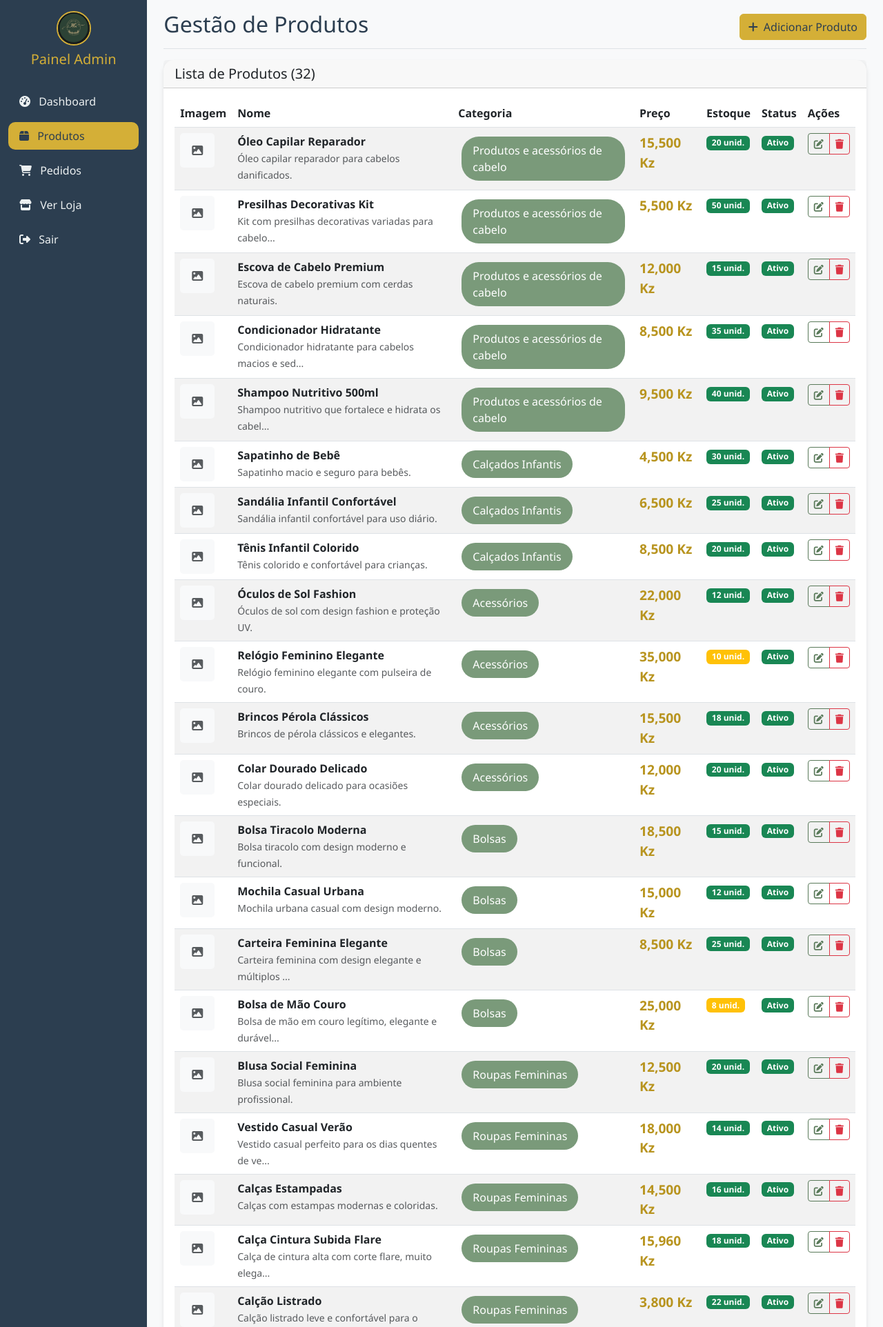
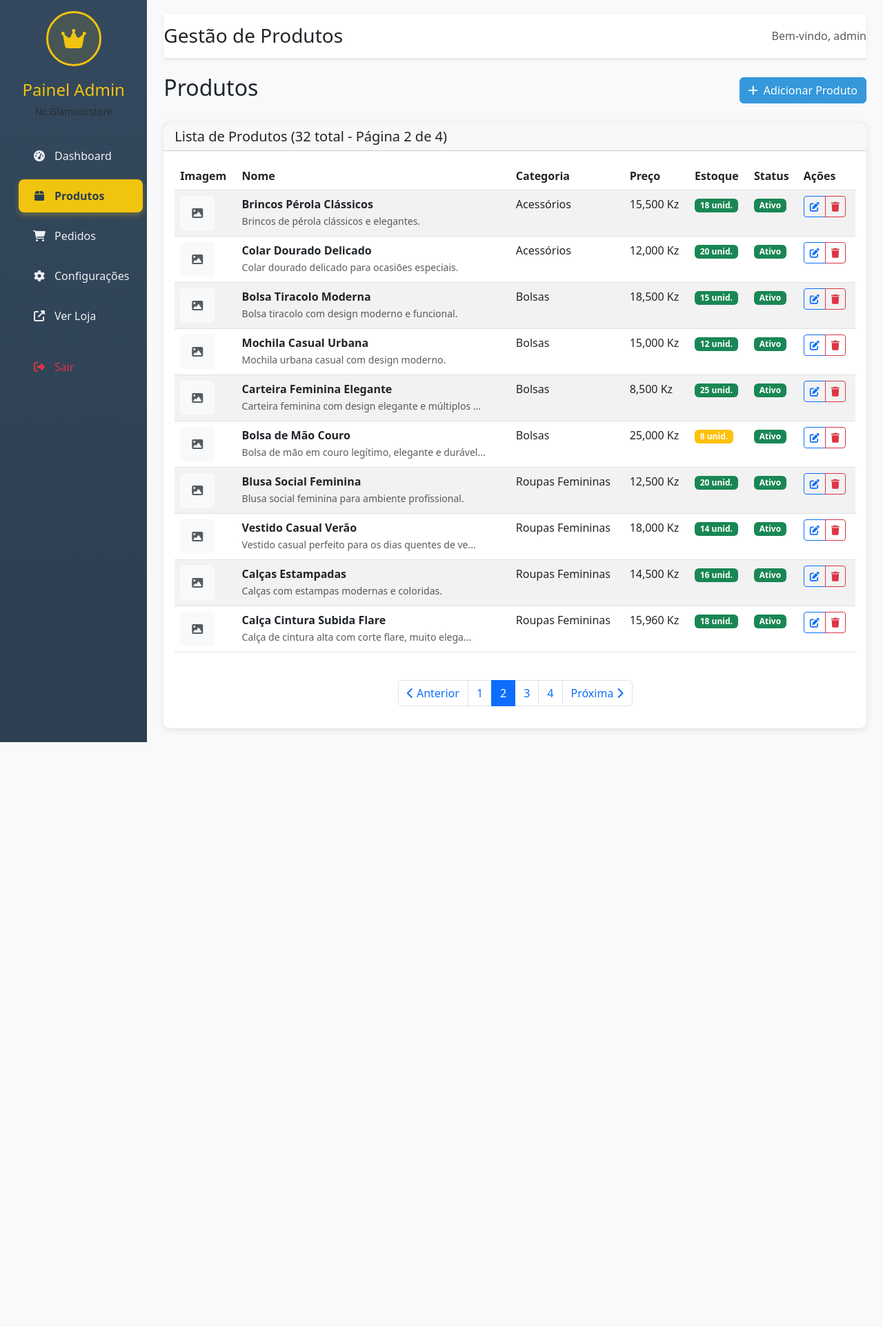
Before and after one commit to nicolemos56/GlamourStore, a Flask app: page /admin/products?page=2 in a window 1280 px wide. Shown: the top 1924 px of the page at 69% size. After the commit the page ends 1076 px from the top, so only its background shows below. Run offline with Flask 3, Linux system fonts and the light colour scheme; a user stored in the database is signed in.

Commit message:
Improve sidebar styling and add product pagination to admin page
Update admin sidebar styling with a gold theme and implement pagination for the product list, showing 10 items per page. Modify the `get_products` function in `database.py` to support pagination and update `routes.py` to utilize this new functionality.

Replit-Commit-Author: Agent
Replit-Commit-Session-Id: 5b6ec560-5262-45cf-97e5-7c52c5c4814a
Replit-Commit-Checkpoint-Type: full_checkpoint
Replit-Commit-Screenshot-Url: https://storage.googleapis.com/screenshot-production-us-central1/d0318305-d6fe-495c-8603-fd71a15b74ca/5b6ec560-5262-45cf-97e5-7c52c5c4814a/styl7cD

```diff
--- a/routes.py
+++ b/routes.py
@@ -266,7 +266,8 @@ def index():
     per_page = 8  # 8 products per page
 
     # Get products from database
-    db_products = get_products()
+    all_products_data = get_products(page=1, per_page=1000)  # Get all products for homepage
+    db_products = all_products_data['products']
 
     # Convert database products to match PRODUCTS format for compatibility
     filtered_products = []
@@ -616,9 +617,13 @@ def admin_dashboard():
 @app.route('/admin/products')
 @login_required
 def admin_products():
-    products = get_products()
+    page = request.args.get('page', 1, type=int)
+    products_data = get_products(page=page, per_page=10)
     categories = get_categories()
-    return render_template('admin/products.html', products=products, categories=categories)
+    return render_template('admin/products.html',
+                         products=products_data['products'],
+                         pagination=products_data['pagination'],
+                         categories=categories)
 
 @app.route('/admin/products/add', methods=['GET', 'POST'])
 @login_required
--- a/templates/admin/base.html
+++ b/templates/admin/base.html
@@ -13,30 +13,60 @@
             --admin-success: #27ae60;
             --admin-warning: #f39c12;
             --admin-danger: #e74c3c;
+            --admin-gold: #f1c40f;
         }
 
         .sidebar {
             min-height: 100vh;
-            background: var(--admin-primary);
+            background: linear-gradient(180deg, #34495e 0%, #2c3e50 100%);
             color: white;
         }
 
         .sidebar .nav-link {
             color: #ecf0f1;
-            padding: 15px 20px;
-            border-radius: 0;
-            transition: all 0.3s;
+            padding: 12px 20px;
+            border-radius: 8px;
+            margin: 5px 15px;
+            transition: all 0.3s ease;
+            display: flex;
+            align-items: center;
+            font-weight: 500;
         }
 
-        .sidebar .nav-link:hover,
+        .sidebar .nav-link:hover {
+            background: rgba(241, 196, 15, 0.1);
+            color: var(--admin-gold);
+            transform: translateX(5px);
+        }
+
         .sidebar .nav-link.active {
-            background: var(--admin-secondary);
-            color: white;
+            background: var(--admin-gold);
+            color: #2c3e50;
+            font-weight: bold;
+            box-shadow: 0 4px 8px rgba(241, 196, 15, 0.3);
         }
 
         .sidebar .nav-link i {
-            margin-right: 10px;
+            margin-right: 12px;
             width: 20px;
+            text-align: center;
+        }
+
+        .admin-logo {
+            width: 80px;
+            height: 80px;
+            border: 3px solid var(--admin-gold);
+            border-radius: 50%;
+            margin: 0 auto 20px auto;
+            display: flex;
+            align-items: center;
+            justify-content: center;
+            background: rgba(241, 196, 15, 0.1);
+        }
+
+        .admin-logo i {
+            font-size: 2rem;
+            color: var(--admin-gold);
         }
 
         .admin-header {
@@ -99,9 +129,11 @@
             <nav class="col-md-3 col-lg-2 d-md-block sidebar collapse">
                 <div class="position-sticky pt-3">
                     <div class="text-center mb-4">
-                        <h4 class="text-white">
-                            <i class="fas fa-crown me-2"></i>
-                            Admin Panel
+                        <div class="admin-logo">
+                            <i class="fas fa-crown"></i>
+                        </div>
+                        <h4 class="text-white mb-1" style="color: var(--admin-gold) !important;">
+                            Painel Admin
                         </h4>
                         <small class="text-muted">Nc Glamourstore</small>
                     </div>
--- a/templates/admin/products.html
+++ b/templates/admin/products.html
@@ -1,92 +1,22 @@
-<!DOCTYPE html>
-<html lang="pt">
-<head>
-    <meta charset="UTF-8">
-    <meta name="viewport" content="width=device-width, initial-scale=1.0">
-    <title>Gestão de Produtos - Painel Admin</title>
+{% extends "admin/base.html" %}
 
-    <!-- Bootstrap CSS -->
-    <link href="https://cdn.jsdelivr.net/npm/bootstrap@5.3.0/dist/css/bootstrap.min.css" rel="stylesheet">
+{% block title %}Gestão de Produtos - Admin - Nc Glamourstore{% endblock %}
+{% block page_title %}Gestão de Produtos{% endblock %}
 
-    <!-- Font Awesome -->
-    <link href="https://cdnjs.cloudflare.com/ajax/libs/font-awesome/6.4.0/css/all.min.css" rel="stylesheet">
-
-    <!-- E-commerce Theme CSS -->
-    <link href="{{ url_for('static', filename='css/ecommerce-theme.css') }}" rel="stylesheet">
-</head>
-<body>
-    <div class="container-fluid">
-        <div class="row">
-            <!-- Sidebar -->
-            <nav id="sidebar" class="col-md-3 col-lg-2 d-md-block admin-sidebar sidebar collapse">
-                <div class="position-sticky pt-3">
-                    <div class="text-center mb-4">
-                        <img src="{{ url_for('static', filename='images/logo.png') }}" alt="NC Glamour Store" class="logo-image mb-2">
-                        <h5 style="color: var(--accent-gold);">Painel Admin</h5>
-                    </div>
-
-                    <ul class="nav flex-column">
-                        <li class="nav-item">
-                            <a class="nav-link" href="{{ url_for('admin_dashboard') }}">
-                                <i class="fas fa-tachometer-alt me-2"></i>
-                                Dashboard
-                            </a>
-                        </li>
-                        <li class="nav-item">
-                            <a class="nav-link active" href="{{ url_for('admin_products') }}">
-                                <i class="fas fa-box me-2"></i>
-                                Produtos
-                            </a>
-                        </li>
-                        <li class="nav-item">
-                            <a class="nav-link" href="{{ url_for('admin_orders') }}">
-                                <i class="fas fa-shopping-cart me-2"></i>
-                                Pedidos
-                            </a>
-                        </li>
-                        <li class="nav-item">
-                            <a class="nav-link" href="{{ url_for('index') }}">
-                                <i class="fas fa-store me-2"></i>
-                                Ver Loja
-                            </a>
-                        </li>
-                        <li class="nav-item">
-                            <a class="nav-link" href="{{ url_for('admin_logout') }}">
-                                <i class="fas fa-sign-out-alt me-2"></i>
-                                Sair
-                            </a>
-                        </li>
-                    </ul>
-                </div>
-            </nav>
-
-            <!-- Main content -->
-            <main class="col-md-9 ms-sm-auto col-lg-10 px-md-4">
-                <div class="d-flex justify-content-between flex-wrap flex-md-nowrap align-items-center pt-3 pb-2 mb-3 border-bottom">
-                    <h1 class="h2">Gestão de Produtos</h1>
-                    <div class="btn-toolbar mb-2 mb-md-0">
-                        <a href="{{ url_for('admin_add_product') }}" class="btn btn-success">
+{% block content %}
+<div class="d-flex justify-content-between align-items-center mb-4">
+    <h2>Produtos</h2>
+    <div>
+        <a href="{{ url_for('admin_add_product') }}" class="btn btn-admin">
             <i class="fas fa-plus me-2"></i>Adicionar Produto
         </a>
     </div>
 </div>
 
-                <!-- Flash Messages -->
-                {% with messages = get_flashed_messages(with_categories=true) %}
-                    {% if messages %}
-                        {% for category, message in messages %}
-                            <div class="alert alert-{{ 'success' if category == 'success' else 'danger' }} alert-dismissible fade show">
-                                {{ message }}
-                                <button type="button" class="btn-close" data-bs-dismiss="alert"></button>
-                            </div>
-                        {% endfor %}
-                    {% endif %}
-                {% endwith %}
-
                 <!-- Products Table -->
                 <div class="card">
                     <div class="card-header">
-                        <h5 class="mb-0">Lista de Produtos ({{ products|length }})</h5>
+                        <h5 class="mb-0">Lista de Produtos ({{ pagination.total }} total - Página {{ pagination.page }} de {{ pagination.pages }})</h5>
                     </div>
                     <div class="card-body">
                         {% if products %}
@@ -156,6 +86,59 @@
                                     </tbody>
                                 </table>
                             </div>
+
+                            <!-- Pagination -->
+                            {% if pagination.pages > 1 %}
+                            <nav aria-label="Navegação de páginas" class="mt-4">
+                                <ul class="pagination justify-content-center">
+                                    {% if pagination.has_prev %}
+                                        <li class="page-item">
+                                            <a class="page-link" href="{{ url_for('admin_products', page=pagination.prev_num) }}">
+                                                <i class="fas fa-chevron-left"></i> Anterior
+                                            </a>
+                                        </li>
+                                    {% else %}
+                                        <li class="page-item disabled">
+                                            <span class="page-link"><i class="fas fa-chevron-left"></i> Anterior</span>
+                                        </li>
+                                    {% endif %}
+
+                                    {% for page_num in range(1, pagination.pages + 1) %}
+                                        {% if page_num <= 3 or page_num > pagination.pages - 3 or (page_num >= pagination.page - 1 and page_num <= pagination.page + 1) %}
+                                            {% if page_num == pagination.page %}
+                                                <li class="page-item active">
+                                                    <span class="page-link">{{ page_num }}</span>
+                                                </li>
+                                            {% else %}
+                                                <li class="page-item">
+                                                    <a class="page-link" href="{{ url_for('admin_products', page=page_num) }}">{{ page_num }}</a>
+                                                </li>
+                                            {% endif %}
+                                        {% elif page_num == 4 and pagination.page > 5 %}
+                                            <li class="page-item disabled">
+                                                <span class="page-link">...</span>
+                                            </li>
+                                        {% elif page_num == pagination.pages - 3 and pagination.page < pagination.pages - 4 %}
+                                            <li class="page-item disabled">
+                                                <span class="page-link">...</span>
+                                            </li>
+                                        {% endif %}
+                                    {% endfor %}
+
+                                    {% if pagination.has_next %}
+                                        <li class="page-item">
+                                            <a class="page-link" href="{{ url_for('admin_products', page=pagination.next_num) }}">
+                                                Próxima <i class="fas fa-chevron-right"></i>
+                                            </a>
+                                        </li>
+                                    {% else %}
+                                        <li class="page-item disabled">
+                                            <span class="page-link">Próxima <i class="fas fa-chevron-right"></i></span>
+                                        </li>
+                                    {% endif %}
+                                </ul>
+                            </nav>
+                            {% endif %}
                         {% else %}
                             <div class="text-center py-5">
                                 <i class="fas fa-box fa-3x text-muted mb-3"></i>
@@ -165,9 +148,7 @@
                         {% endif %}
                     </div>
                 </div>
-            </main>
-        </div>
-    </div>
+
 
 <!-- Delete Confirmation Modal -->
 <div class="modal fade" id="deleteModal" tabindex="-1">
@@ -190,10 +171,9 @@
         </div>
     </div>
 </div>
+{% endblock %}
 
-    <!-- Bootstrap JS -->
-    <script src="https://cdn.jsdelivr.net/npm/bootstrap@5.3.0/dist/js/bootstrap.bundle.min.js"></script>
-
+{% block scripts %}
 <script>
     function confirmDelete(productId, productName) {
         document.getElementById('productName').textContent = productName;
@@ -201,5 +181,4 @@
         new bootstrap.Modal(document.getElementById('deleteModal')).show();
     }
 </script>
-</body>
-</html>
+{% endblock %}
```
Also changed, not shown: database.py (+35 -6 lines), .local/state/replit/agent/.latest.json, attached_assets/image_1756820092491.png (added), 2 other files. Lines whose indentation alone changed are shown as unchanged.
